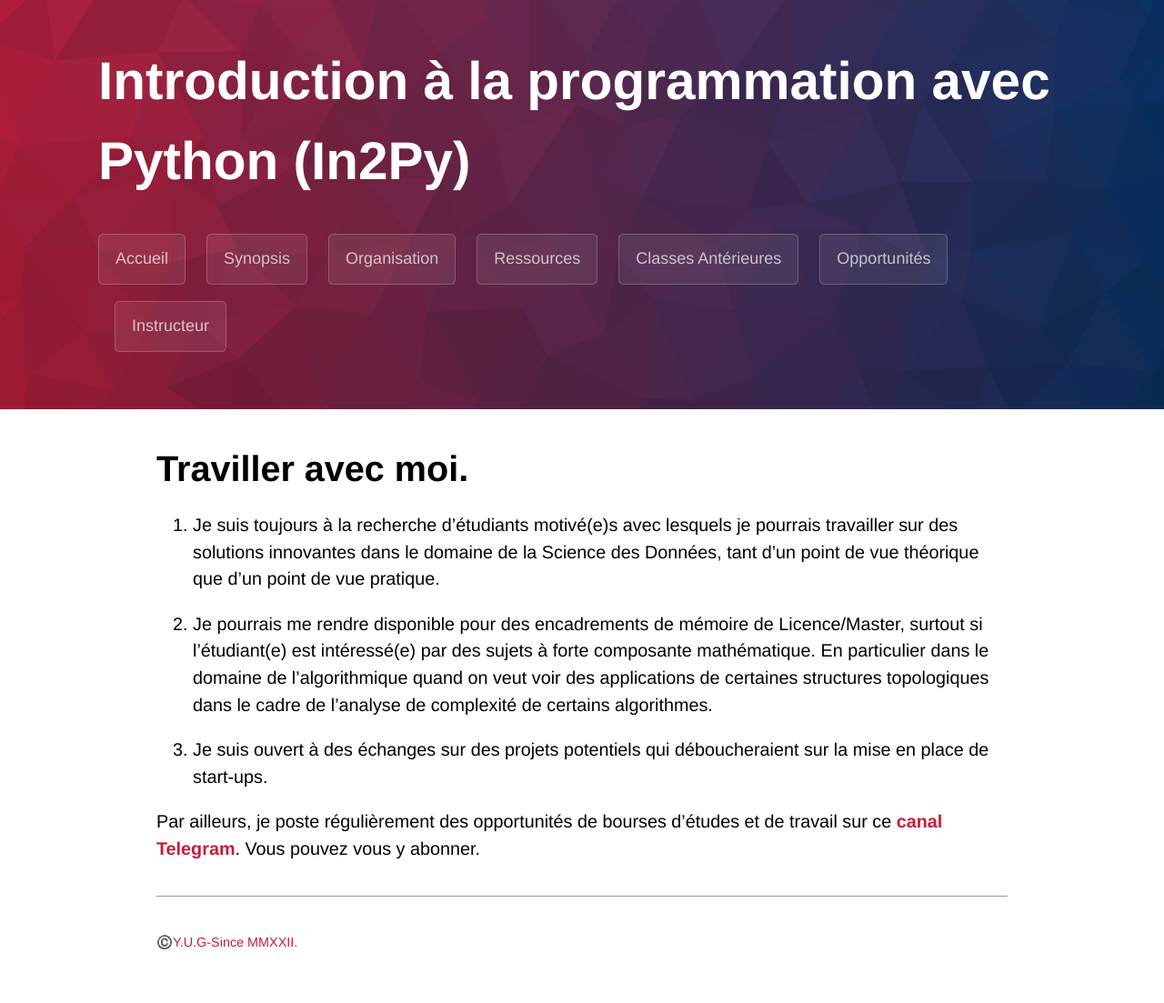
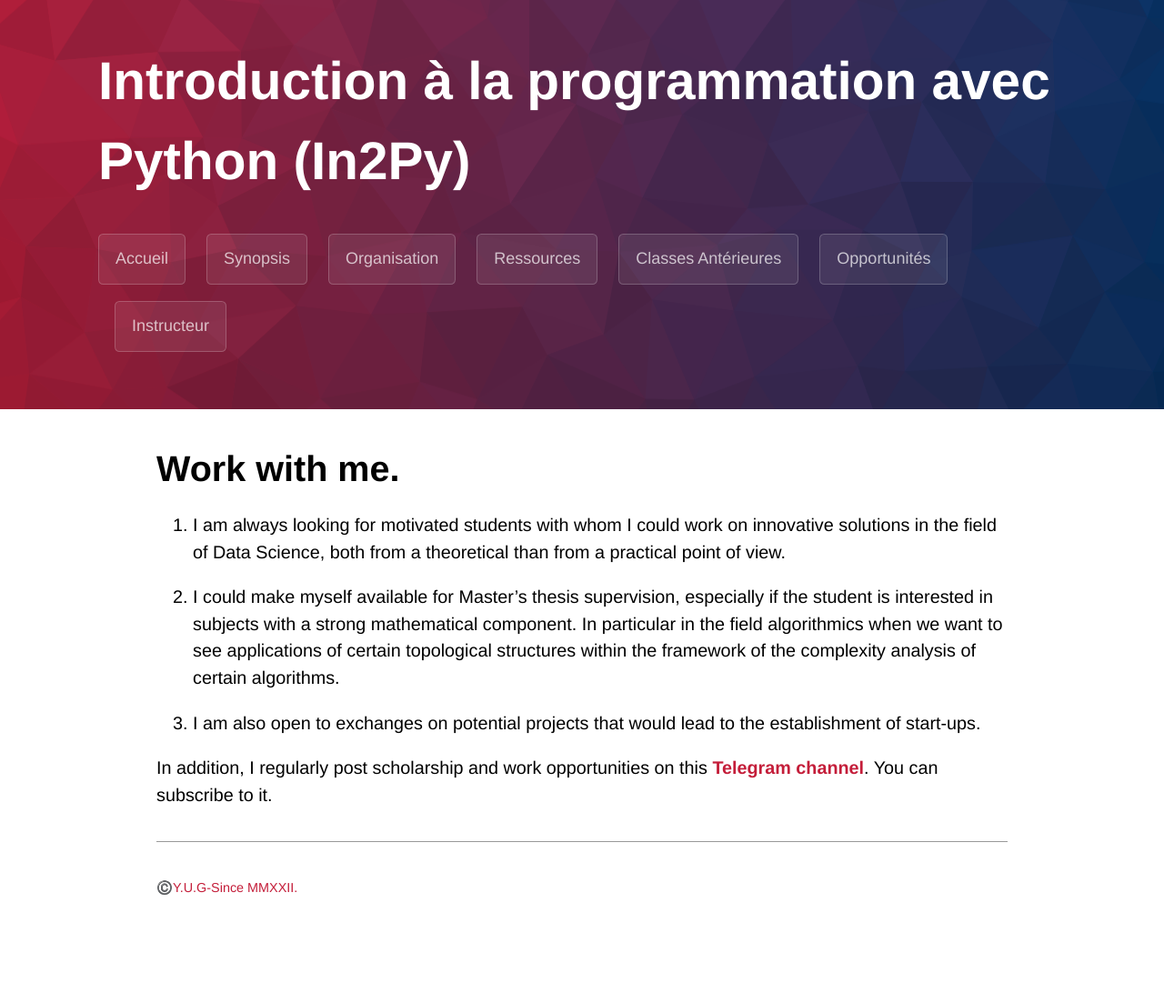
Before and after one commit to WoComtoQC/wocomtoqc.github.io, a Jekyll site: the page built from opportunities.md, in a window 1280 px wide. Shown: the whole page at 91% size. Built offline with Jekyll 4.4.1, drawn with Linux system fonts in a browser that asks for light colours; some web fonts are replaced; our own code applies the rules of GitHub Pages for plain Markdown files; after the commit the page ends 1043 px from its top, so only the background shows below that.

Commit message:
Update opportunities.md

```diff
--- a/opportunities.md
+++ b/opportunities.md
@@ -4,15 +4,15 @@ layout: default
 
 
 
-# Traviller avec moi.
+# Work with me.
 
-  1. Je suis toujours à la recherche d'étudiants motivé(e)s avec lesquels je pourrais travailler sur des solutions innovantes dans le domaine de la Science des Données, tant d'un point de vue
-théorique que d'un point de vue pratique.
+  1. I am always looking for motivated students with whom I could work on innovative solutions in the field of Data Science, both from a
+theoretical than from a practical point of view.
 
-  2. Je pourrais me rendre disponible pour des encadrements de mémoire de Licence/Master, surtout si l'étudiant(e) est intéressé(e) par des sujets à forte composante mathématique. En particulier dans le domaine
-de l'algorithmique quand on veut voir des applications de certaines structures topologiques dans le cadre de l'analyse de complexité de certains algorithmes.
+  2. I could make myself available for Master's thesis supervision, especially if the student is interested in subjects with a strong mathematical component. In particular in the field
+algorithmics when we want to see applications of certain topological structures within the framework of the complexity analysis of certain algorithms.
 
-  3. Je suis ouvert à des échanges sur des projets potentiels qui déboucheraient sur la mise en place de start-ups.
+  3. I am also open to exchanges on potential projects that would lead to the establishment of start-ups.
 
 
-Par ailleurs, je poste régulièrement des opportunités de bourses d'études et de travail sur ce [**canal Telegram**](https://t.me/bourse_et_opportunites_d_etudes). Vous pouvez vous y abonner.
+In addition, I regularly post scholarship and work opportunities on this [**Telegram channel**](https://t.me/bourse_et_opportunites_d_etudes). You can subscribe to it.
```
